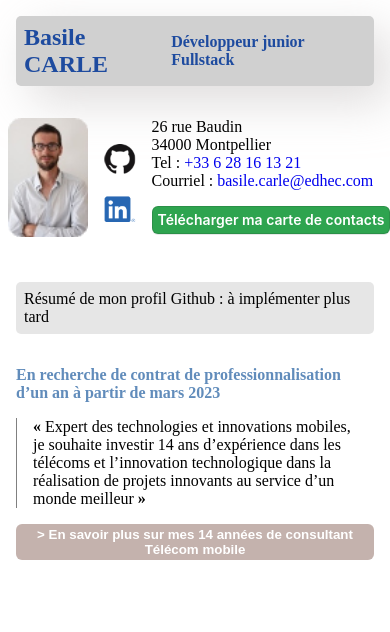
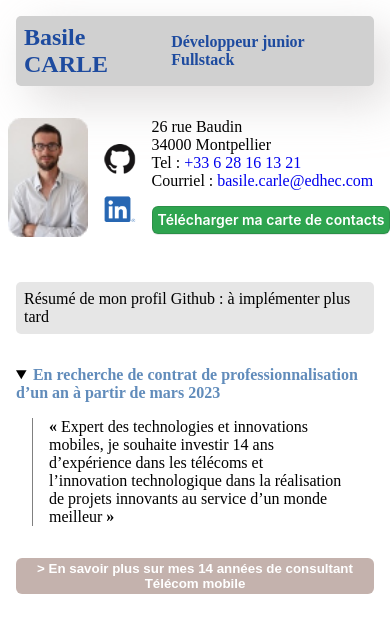
Before and after one commit to bebaile/CV-Basile-Carle, a React (Vite) app in the folder frontend/: page / in a window 390 px wide. Shown: the top 632 px of the page. Built offline with nearby package versions, Linux system fonts and the light colour scheme.

Commit message:
ajout balise details / summary pour permettre de masquer la description du projet professionel pour faire de la place en mode mobile

```diff
--- a/frontend/src/App.css
+++ b/frontend/src/App.css
@@ -148,9 +148,11 @@
   font-weight: bold;
   font-size: medium;
   margin: 0 0 1rem 0;
+  display: inline;
 }
 
 .objectives {
+  margin: 1rem 1rem;
   padding: 0 1rem;
   border-left: 1px solid gray;
 }
--- a/frontend/src/components/ProfessionalObjectives.jsx
+++ b/frontend/src/components/ProfessionalObjectives.jsx
@@ -4,21 +4,25 @@ function ProfessionalObjectives() {
   return (
     <div className="container">
       <div className="professional-objectives">
+        <details open="true">
+          <summary>
             <h1>
-          En recherche de contrat de professionnalisation d’un an à partir de
-          mars 2023
+              En recherche de contrat de professionnalisation d’un an à partir
+              de mars 2023
             </h1>
+          </summary>
           <p className="objectives">
-          <strong>«</strong> Expert des technologies et innovations mobiles, je
-          souhaite investir 14 ans d’expérience dans les télécoms et
-          l’innovation technologique dans la réalisation de projets innovants au
-          service d’un monde meilleur <strong>»</strong>
+            <strong>«</strong> Expert des technologies et innovations mobiles,
+            je souhaite investir 14 ans d’expérience dans les télécoms et
+            l’innovation technologique dans la réalisation de projets innovants
+            au service d’un monde meilleur <strong>»</strong>
           </p>
           <button type="button" className="more-experience-btn">
             <strong>
               > En savoir plus sur mes 14 années de consultant Télécom mobile
             </strong>
           </button>
+        </details>
       </div>
     </div>
   );
```
Lines whose indentation alone changed are shown as unchanged.
